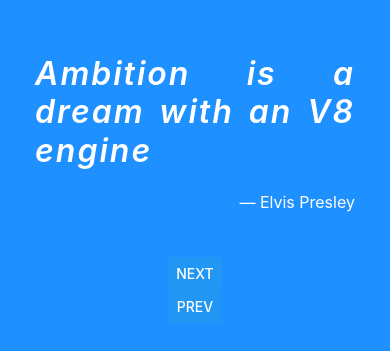
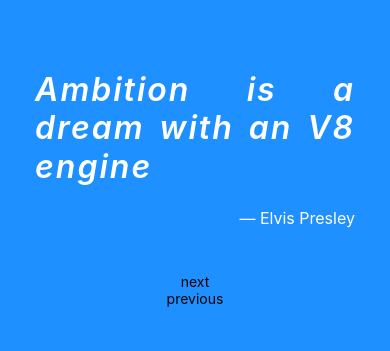
Before and after one commit to thisKonrad/react_native_quotes_app, a React Native app: screen / in a window 390 px wide. Shown: the part 233-584 px from the top of the page. Built offline with nearby package versions, Linux system fonts and the light colour scheme.

Commit message:
button to pressable in app component

```diff
--- a/App.js
+++ b/App.js
@@ -2,7 +2,7 @@
 import Quotes from './components/Quotes';
 import { useState } from 'react';
 import { StatusBar } from 'expo-status-bar';
-import { StyleSheet, Text, View, Button } from 'react-native';
+import { StyleSheet, View, Text, Pressable } from 'react-native';
 
 
 const data = [
@@ -32,14 +32,16 @@ export default function App() {
       <Quotes
         text={quote.text}
         author={quote.author} />
-      <Button
-        title="next"
+      <Pressable
         onPress={handleNextQuote}
-      />
-      <Button
-        title="prev"
+      >
+        <Text>next</Text>
+      </Pressable>
+      <Pressable
         onPress={handlePreviousQuote}
-      />
+      >
+        <Text>previous</Text>
+      </Pressable>
       <StatusBar style="auto" />
     </View>
   );
```
